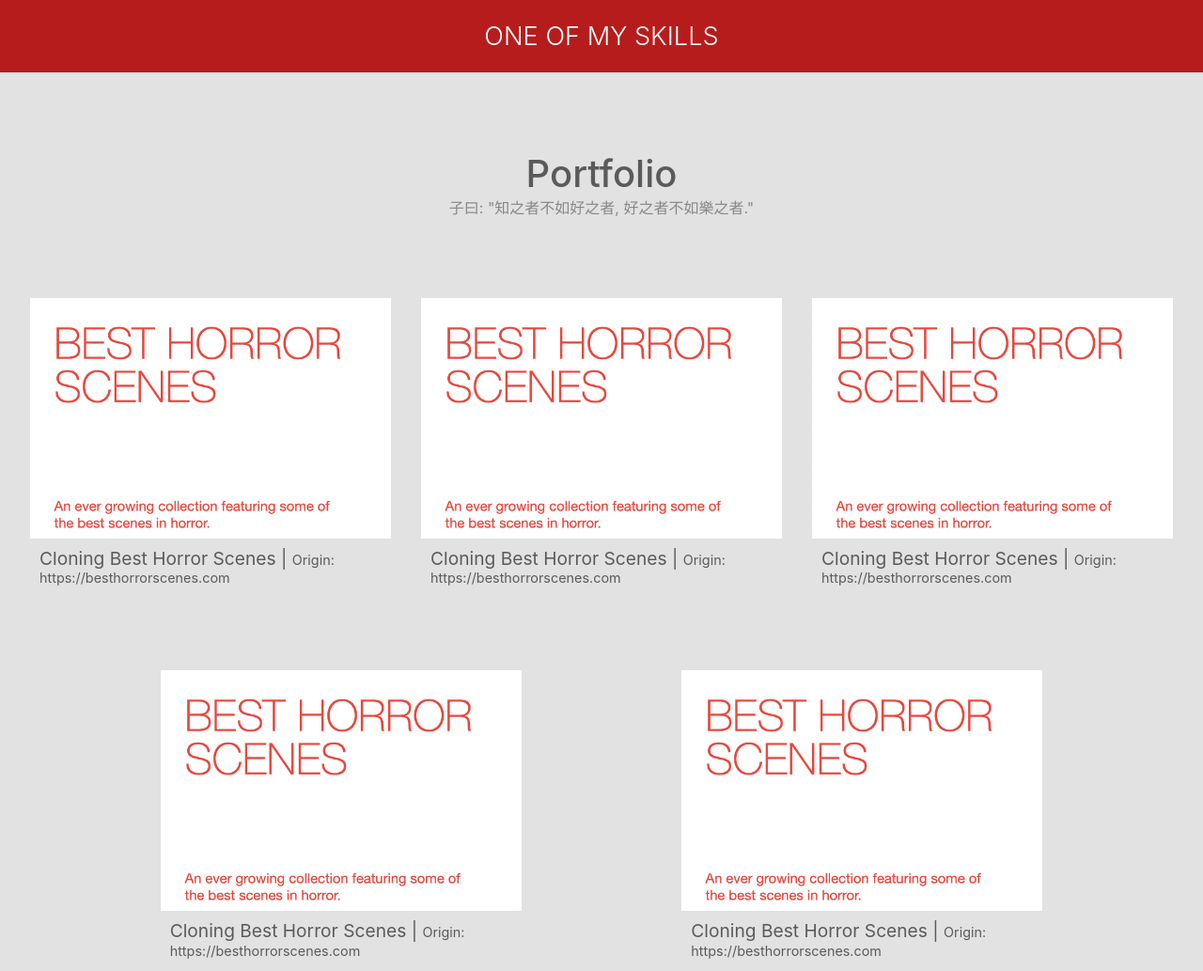
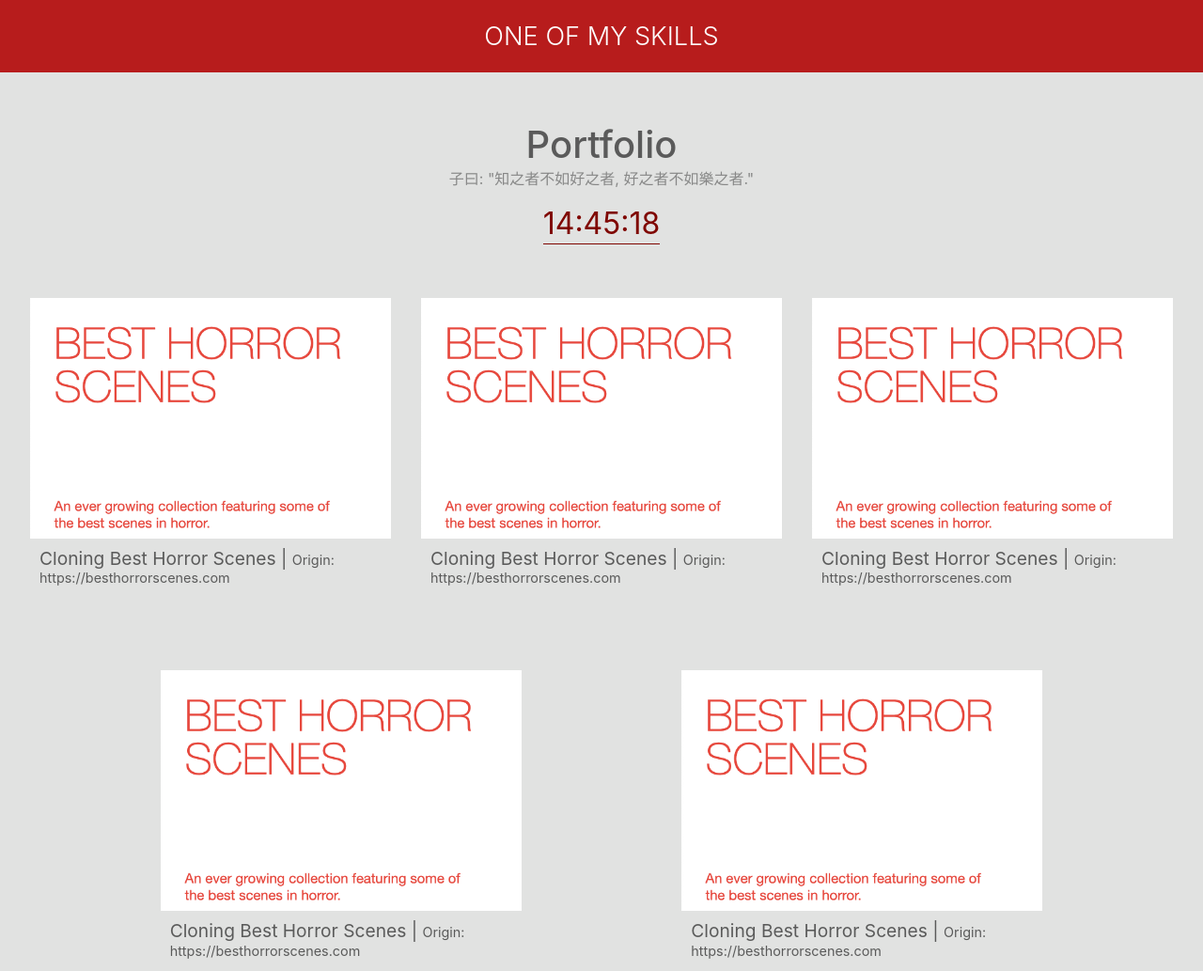
Before and after one commit to haymee77/css-master, a website: page src/index.html in a window 1280 px wide. Shown: the whole page at 94% size. Drawn offline with nearby package versions, Linux system fonts and the light colour scheme; files that its build step writes are made by us from their sources.

Commit message:
add timer

```diff
--- a/src/index.html
+++ b/src/index.html
@@ -11,9 +11,10 @@
       <h1>One of my skills</h1>
     </header>
     <main>
-      <div class="main__top">
+      <div class="main__top js-timer">
         <h1>Portfolio</h1>
         <h5>子曰: "知之者不如好之者, 好之者不如樂之者."</h5>
+        <h3>00:00</h3>
       </div>
       <div class="main__wrapper">
         <div class="portfolio_wrapper">
@@ -63,5 +64,6 @@
         </div>
       </div>
     </main>
+    <script src="js/timer.js"></script>
   </body>
 </html>
--- /dev/null
+++ b/src/js/timer.js
@@ -0,0 +1,16 @@
+const timerContainer = document.querySelector('.js-timer');
+const timer = timerContainer.querySelector('h3');
+
+function setTime() {
+  const now = new Date();
+  timer.innerText = `${now.getHours() < 10 ? `0${now.getHours()}` : now.getHours()}:${now.getMinutes() < 10 ? `0${now.getMinutes()}` : now.getMinutes()}:${
+    now.getSeconds() < 10 ? `0${now.getSeconds()}` : now.getSeconds()
+  }`;
+}
+
+function init() {
+  setTime();
+  setInterval(setTime, 1000);
+}
+
+init();
--- a/src/scss/index.scss
+++ b/src/scss/index.scss
@@ -58,6 +58,13 @@
         font-size: 0.8rem;
       }
     }
+    h3 {
+      border-bottom: 1px solid $color-point;
+      padding-bottom: 5px;
+      font-size: 2rem;
+      color: $color-point;
+      margin-top: 3vh;
+    }
   }
   .main__wrapper {
     display: flex;
```
Also changed, not shown: gulpfile.babel.js (+9 -2 lines), dist/css/index.css, dist/index.html, dist/js/timer.js (added).
